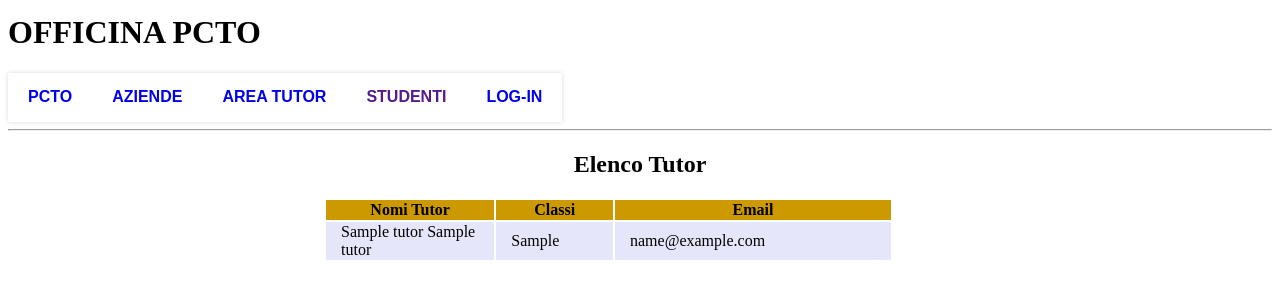
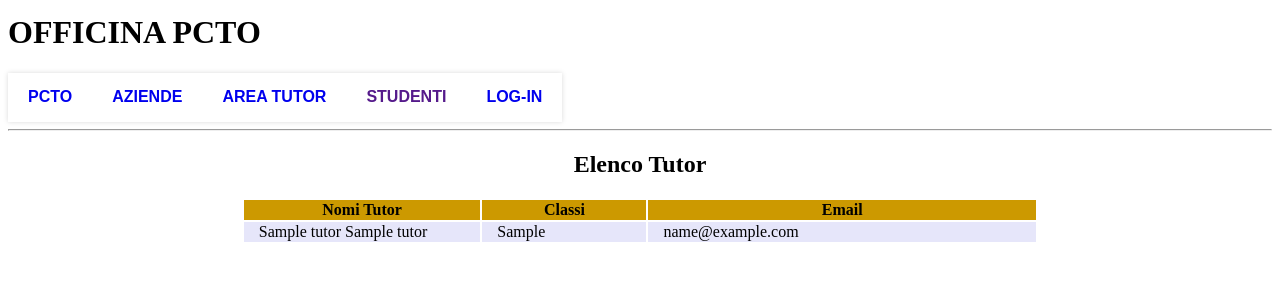
Before and after one commit to giuliofalco/mapelli, a Django app: page /pcto/tutor/ in a window 1280 px wide. Shown: the part 519-800 px from the top of the page. Run offline with Django 3.2, Linux system fonts and the light colour scheme; tables that the repository leaves empty hold one stand-in row (values such as "Sample post").

Commit message:
sistemata larghezza tab tutor

```diff
--- a/pcto/templates/tutor.html
+++ b/pcto/templates/tutor.html
@@ -2,12 +2,12 @@
        {%block head %}
        <style>
               h2 {text-align: center;}
-              #container {width:50%;
+              #container {width:70%;
                           margin: auto;
                          }
               .nome {width: 30%;}
               .classe {width:}
-              table {width: 90%;}
+              table {width: 90%; margin:auto;}
               th  {background: #C90;}
               td  {padding-left: 15; background: lavender;}
        </style>
```
